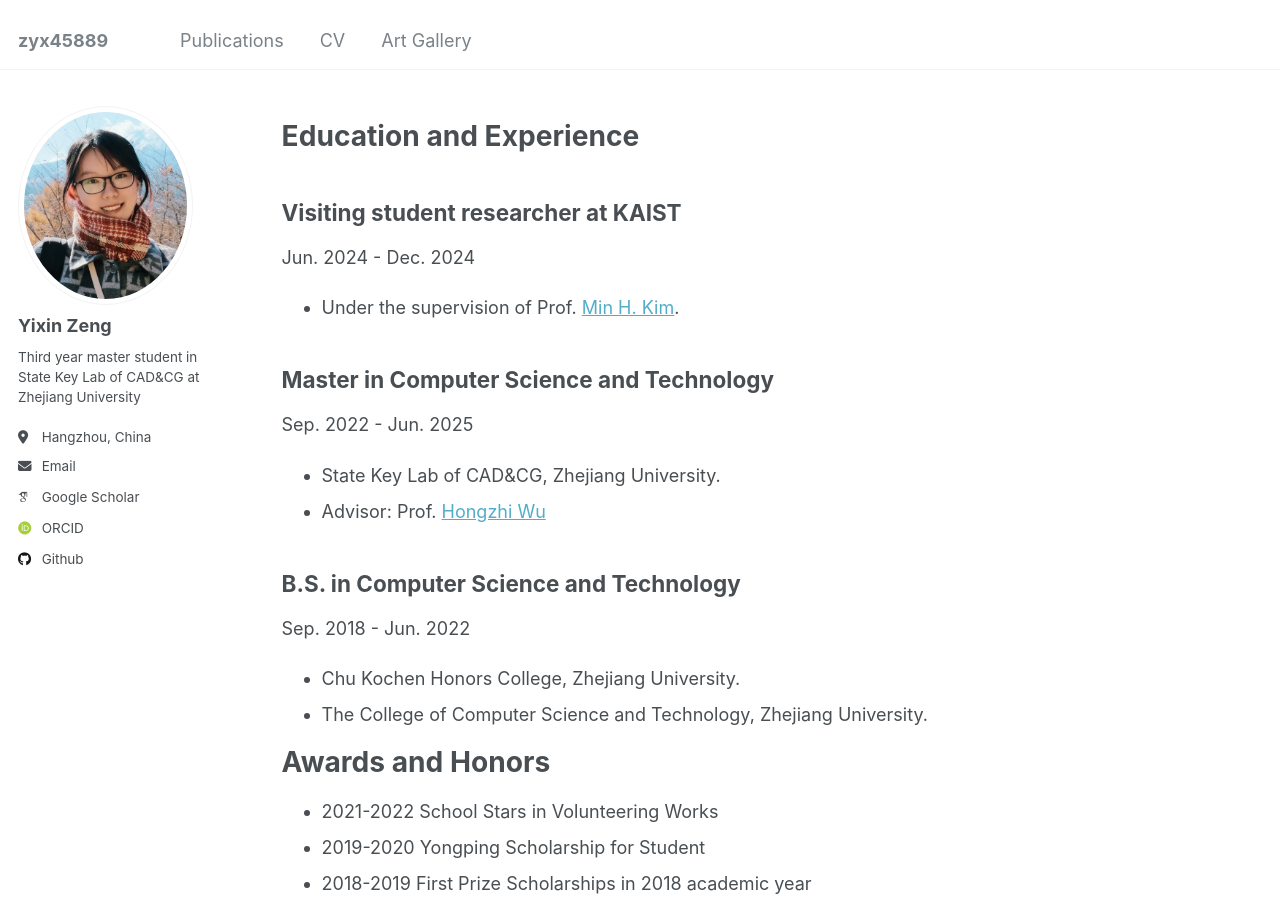
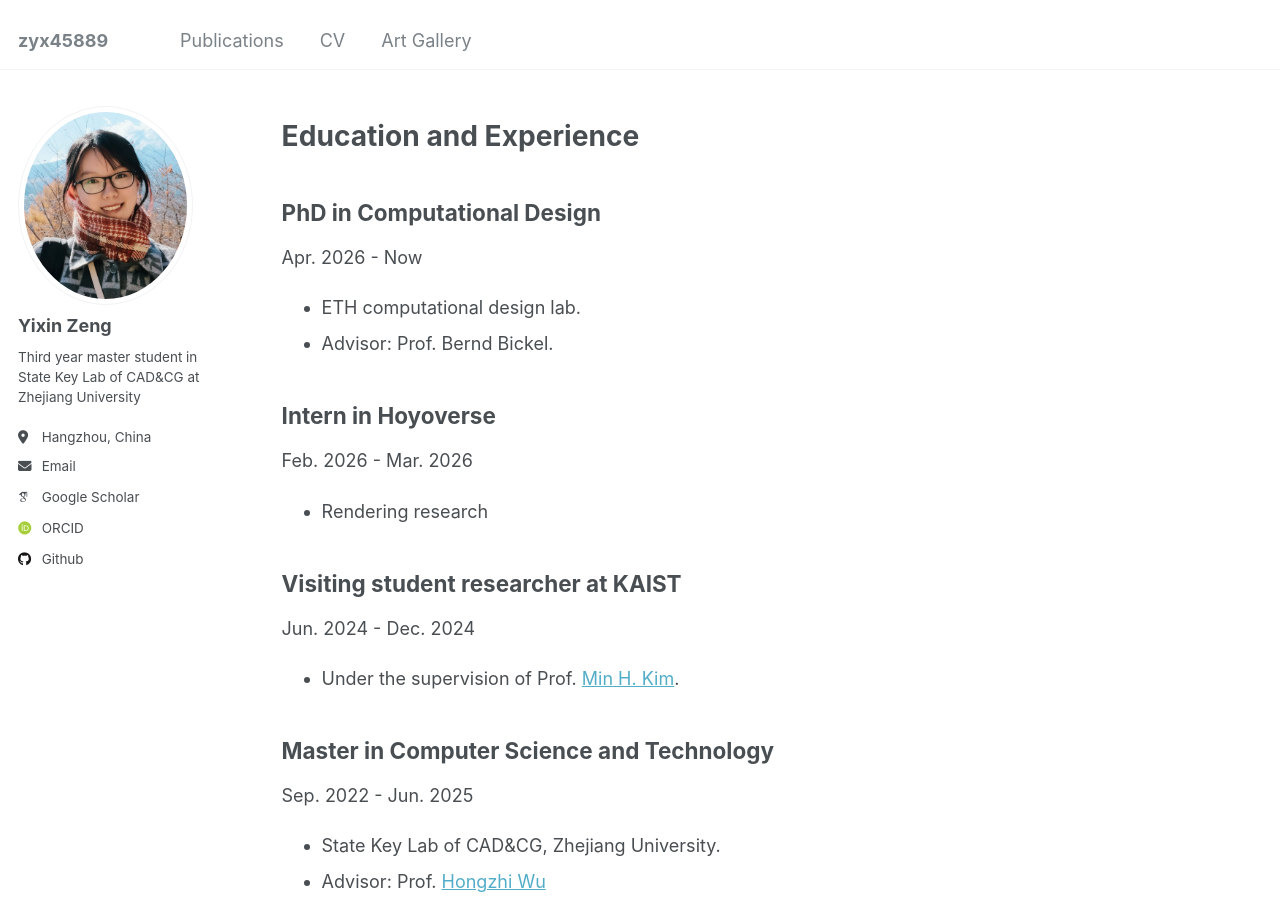
Before and after one commit to zyx45889/zyx45889.github.io, a Jekyll site: the page built from _pages/cv.md, in a window 1280 px wide and 900 px high. Built offline with Jekyll 4.4.1, drawn with Linux system fonts in a browser that asks for light colours; some web fonts are replaced.

Commit message:
2026 Apr update

```diff
--- a/_pages/cv.md
+++ b/_pages/cv.md
@@ -12,6 +12,19 @@
 
 
 # Education and Experience
+
+## PhD in Computational Design
+
+Apr. 2026 - Now
+
+- ETH computational design lab.
+- Advisor: Prof. Bernd Bickel.
+
+## Intern in Hoyoverse
+
+Feb. 2026 - Mar. 2026
+
+- Rendering research
 
 ## Visiting student researcher at KAIST
 
```
Also changed, not shown: _pages/about.md (+2 -2 lines).
